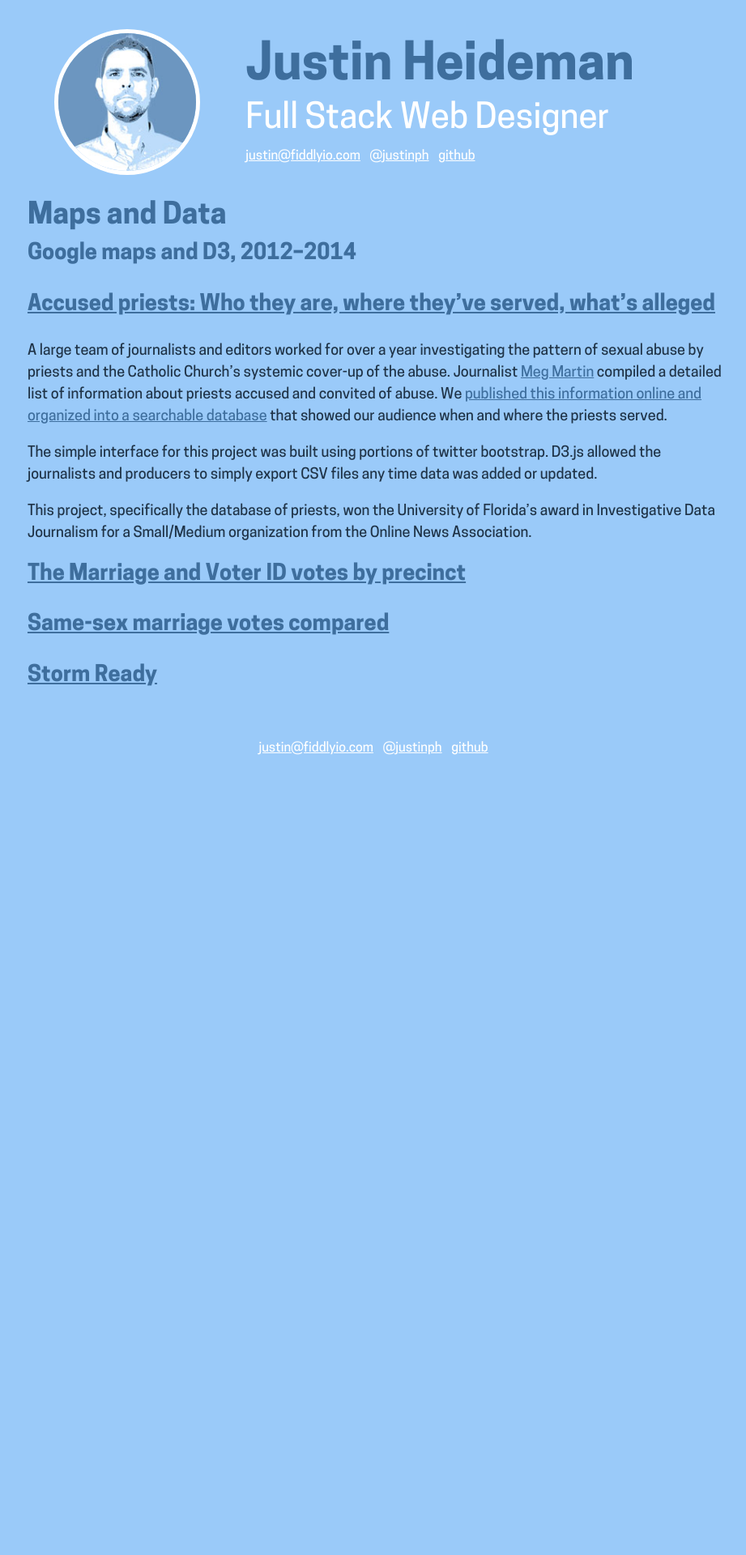
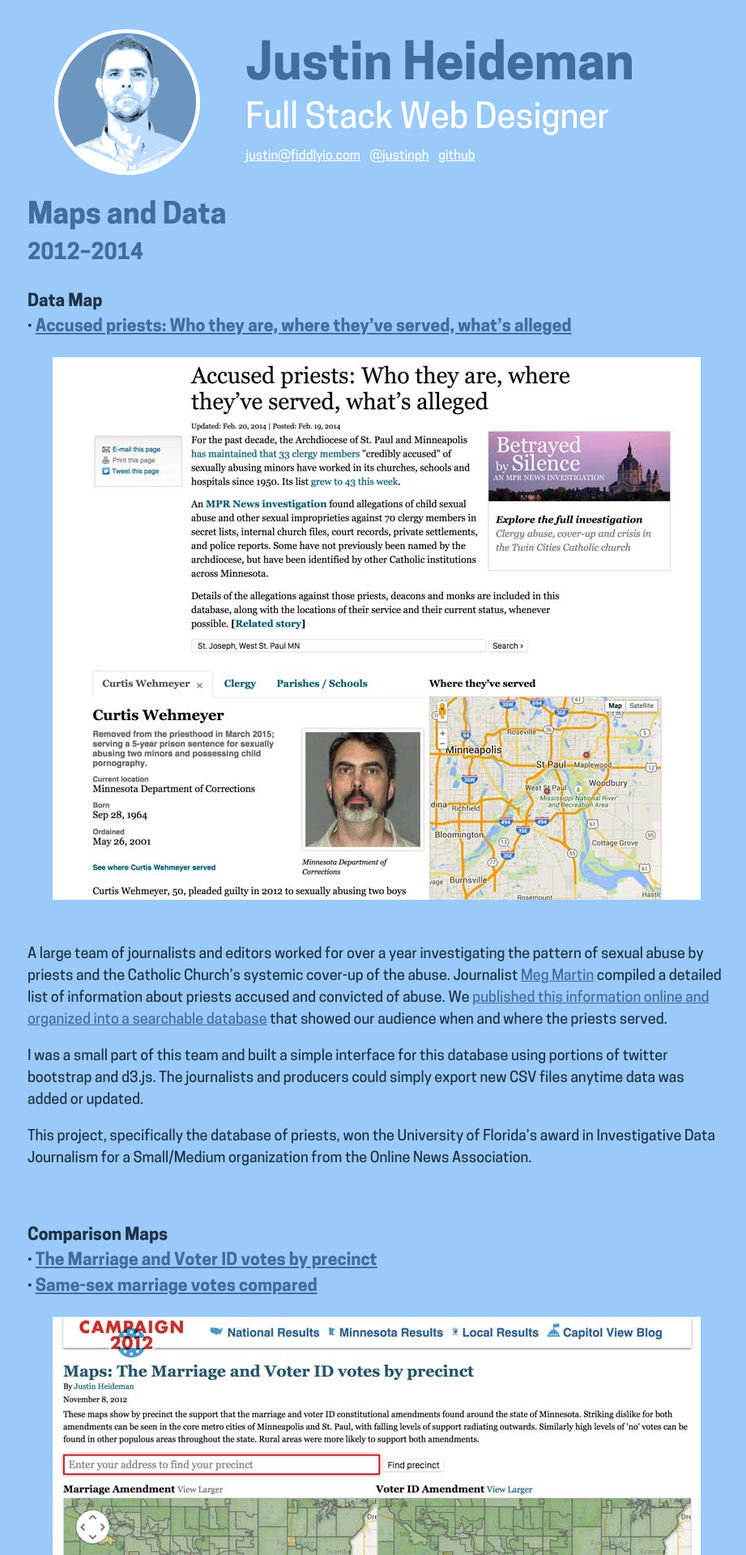
Before and after one commit to justinph/justinph.github.io, a Jekyll site: the page built from _projects/04_maps-data.md, in a window 1280 px wide. Shown: the top 1920 px of the page at 81% size, without its empty margins (175-1096 px from the left). Built offline with Jekyll 4.4.1, drawn with Linux system fonts in a browser that asks for light colours; before the commit the page ends 972 px from its top, so only the background shows below that; some of the changed text lies outside the part shown.

Commit message:
add maps and data projects

```diff
--- a/_projects/04_maps-data.md
+++ b/_projects/04_maps-data.md
@@ -3,27 +3,34 @@ layout: project
 title: Maps and Data
 permalink: /projects/maps-data/
 directlink: false
-subhead: Google maps and D3, 2012&ndash;2014
+subhead: 2012&ndash;2014
 image: maps-data.jpg
 excerpt: <p>At Minnesota Public Radio I created several popular mapping and data projects using election data or collaborating with our journalists on enterprise reporting.</p>
 
 ---
 
-## [Accused priests: Who they are, where they’ve served, what’s alleged](http://minnesota.publicradio.org/collections/catholic-church/priest-list/)
+### Data Map  <br /> &middot; [Accused priests: Who they are, where they’ve served, what’s alleged](http://minnesota.publicradio.org/collections/catholic-church/priest-list/)
 
-A large team of journalists and editors worked for over a year investigating the pattern of sexual abuse by priests and the Catholic Church's systemic cover-up of the abuse. Journalist [Meg Martin](https://twitter.com/meg_e_martin) compiled a detailed list of information about priests accused and convited of abuse. We [published this information online and organized into a searchable database](http://minnesota.publicradio.org/collections/catholic-church/priest-list/) that showed our audience when and where the priests served.
+[<img src="/images/maps-data/priests.jpg" srcset="/images/maps-data/priests-2x.jpg 2x" alt="priests database  screenshot"/>](http://minnesota.publicradio.org/collections/catholic-church/priest-list/)
 
-The simple interface for this project was built using portions of twitter bootstrap. D3.js allowed the journalists and producers to simply export CSV files any time data was added or updated.
+A large team of journalists and editors worked for over a year investigating the pattern of sexual abuse by priests and the Catholic Church's systemic cover-up of the abuse. Journalist [Meg Martin](https://twitter.com/meg_e_martin) compiled a detailed list of information about priests accused and convicted of abuse. We [published this information online and organized into a searchable database](http://minnesota.publicradio.org/collections/catholic-church/priest-list/) that showed our audience when and where the priests served.
+
+I was a small part of this team and built a simple interface for this database using portions of twitter bootstrap and d3.js. The journalists and producers could simply export new CSV files anytime data was added or updated.
 
 This project, specifically the database of priests, won the University of Florida's award in Investigative Data Journalism for a Small/Medium organization from the Online News Association.
 
+<br />
 
+### Comparison Maps <br /> &middot;  [The Marriage and Voter ID votes by precinct](http://minnesota.publicradio.org/features/2012/11/map_marriage_voterid/) <br />&middot;  [Same-sex marriage votes compared](http://minnesota.publicradio.org/features/2013/05/map_marriage_votes_compared/)
 
+[<img src="/images/maps-data/comparison.jpg" srcset="/images/maps-data/comparison-2x.jpg 2x"  alt="comparison maps screenshot"/>](http://minnesota.publicradio.org/features/2012/11/map_marriage_voterid/)
 
-## [The Marriage and Voter ID votes by precinct](http://minnesota.publicradio.org/features/2012/11/map_marriage_voterid/)
+The 2012 election was a tumultuous time in Minnesota politics and these two maps illustrated just how quickly the dynamics changed.
 
+<br />
 
-## [Same-sex marriage votes compared](http://minnesota.publicradio.org/features/2013/05/map_marriage_votes_compared/)
+### Timeline Map <br />&middot; [Storm Ready: Is the Twin Cities area prepared for a major tornado?](http://minnesota.publicradio.org/projects/2012/05/storm-ready/)
 
+[<img src="/images/maps-data/storm-ready.jpg" srcset="/images/maps-data/storm-ready-2x.jpg 2x"  alt="storm-ready screenshot"/>](http://minnesota.publicradio.org/projects/2012/05/storm-ready/)
 
-## [Storm Ready](http://minnesota.publicradio.org/projects/2012/05/storm-ready/)
+In 2011, a small tornado tore through North Minneapolis, killing one person and destroying many homes. In 2012, MPR News created a radio series that attempted to address how prepared the Twin Cities are for a large tornado. This online component illustrates the path a tornado could take and how the timeline could play out.
--- a/_sass/_layout.scss
+++ b/_sass/_layout.scss
@@ -119,6 +119,16 @@ h3.page-heading{
 .project-detail{
     h1{ margin-bottom: 0;}
     h2{ margin-top: 0;}
+    h3 + p > img,
+    h3 + p > a img{
+        margin-top: 0;
+    }
+    h3{
+        color: $super-dark;;
+        a{
+
+        }
+    }
     img.up-1{
         // margin-top: 0;
         width:49.5%; float: left; margin-right: 1%;
```
Also changed, not shown: _projects/01_mprnews.md (+4 -4 lines), images/maps-data/comparison-2x.jpg (added), images/maps-data/comparison.jpg (added), images/maps-data/priests-2x.jpg (added), images/maps-data/priests.jpg (added), images/maps-data/storm-ready-2x.jpg (added), images/maps-data/storm-ready.jpg (added).
